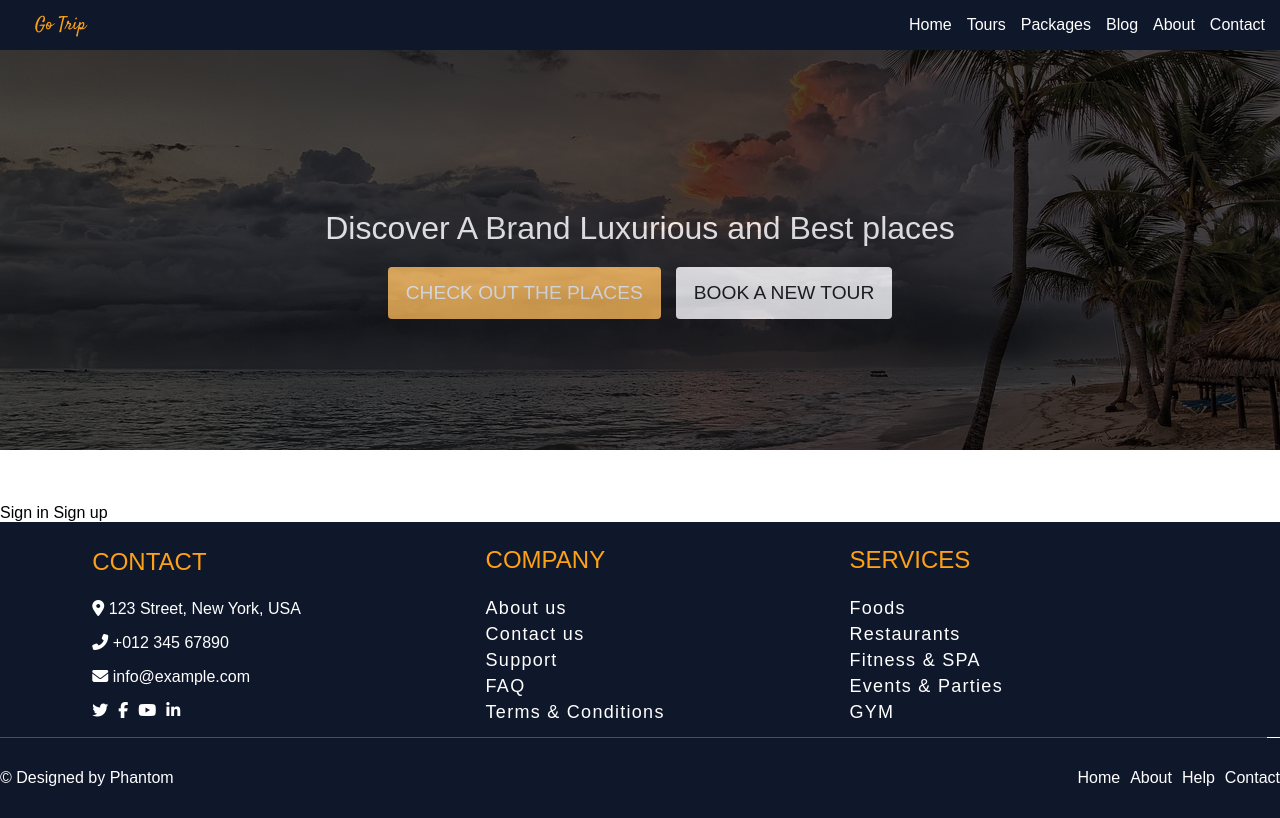
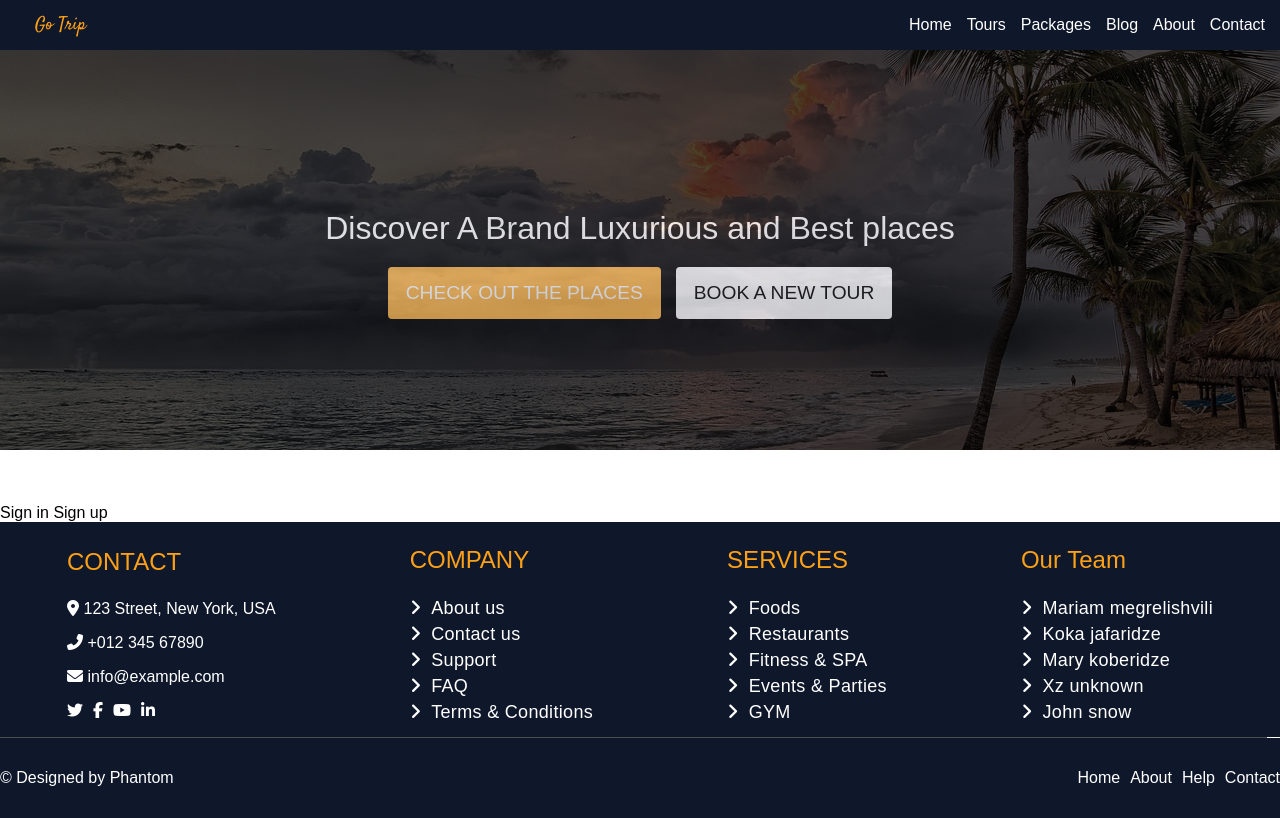
Before and after one commit to GeGuNa/Tourism-app, a React (Create React App) app: page / in a window 1280 px wide. Shown: the top 818 px of the page. Built offline with nearby package versions, Linux system fonts and the light colour scheme.

Commit message:
some changes

```diff
--- a/src/components/footer/footer.css
+++ b/src/components/footer/footer.css
@@ -59,9 +59,20 @@ color: #fff !important;
 }
 
 .footerWlinks .KZl1 a {
-letter-spacing: 0.08rem;
+/*letter-spacing: 0.08rem;*/
+letter-spacing: 0.02rem;
 font-size:18px;
 }
+
+.footerWlinks .KZl1 a::before {
+    content: "\f105";
+    font-family: "Font Awesome 5 Free";
+    font-weight: 600;
+    margin-right: 10px;
+}
+
+
+
 
 .KZl1 {
 row-gap: 5px;
--- a/src/components/footer/footer.js
+++ b/src/components/footer/footer.js
@@ -63,7 +63,21 @@ export function Footer() {
 	</div>
 
 
-	<div></div>
+	<div>
+
+		<p className="p">Our Team</p>
+
+			<div className="KZl1">
+				<a href="">Mariam megrelishvili</a>
+				<a href="">Koka jafaridze</a>
+				<a href="">Mary koberidze</a>
+				<a href="">Xz unknown</a>
+				<a href="">John snow</a>
+			</div>
+
+
+
+	</div>
 
 
 	</div>
```
